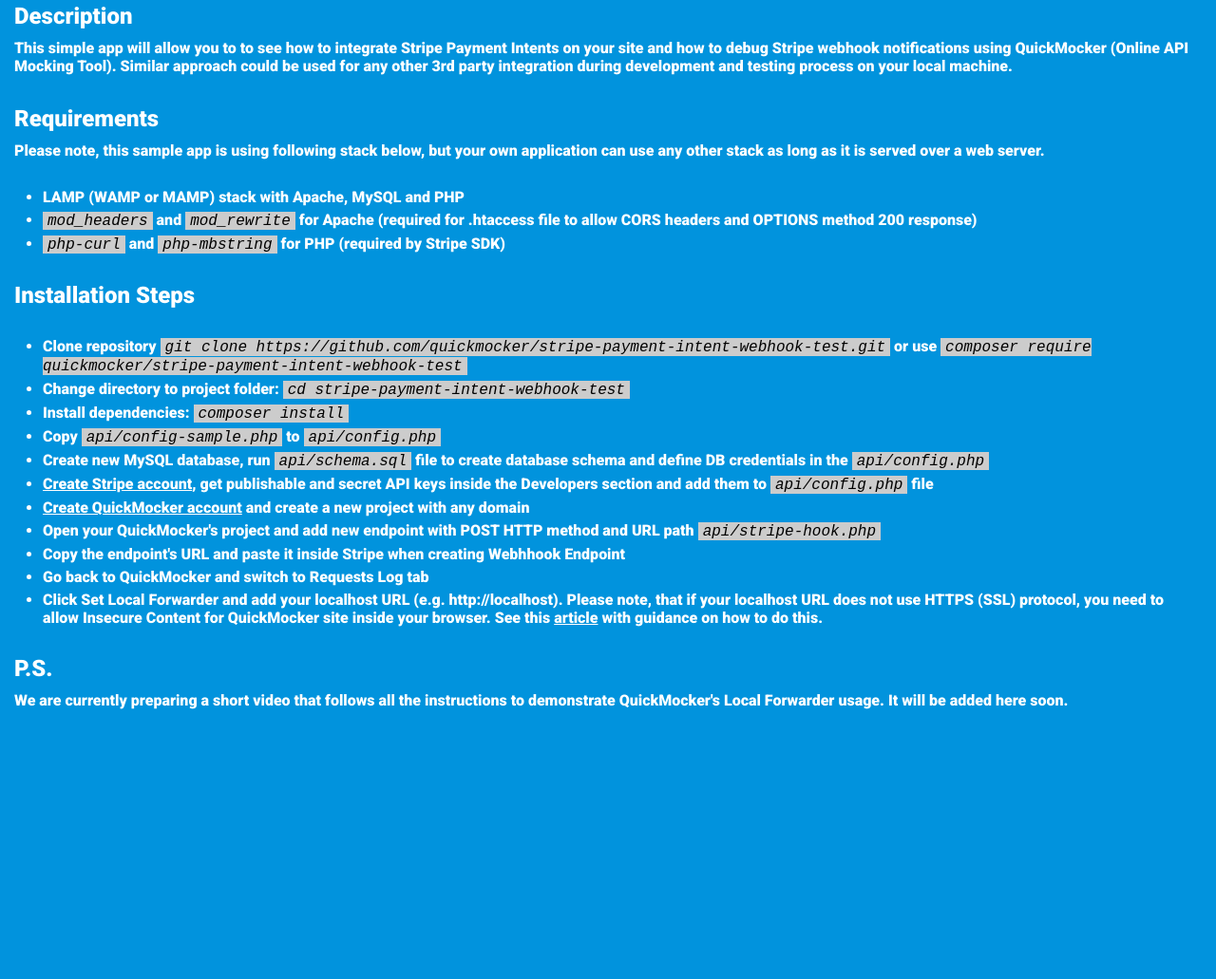
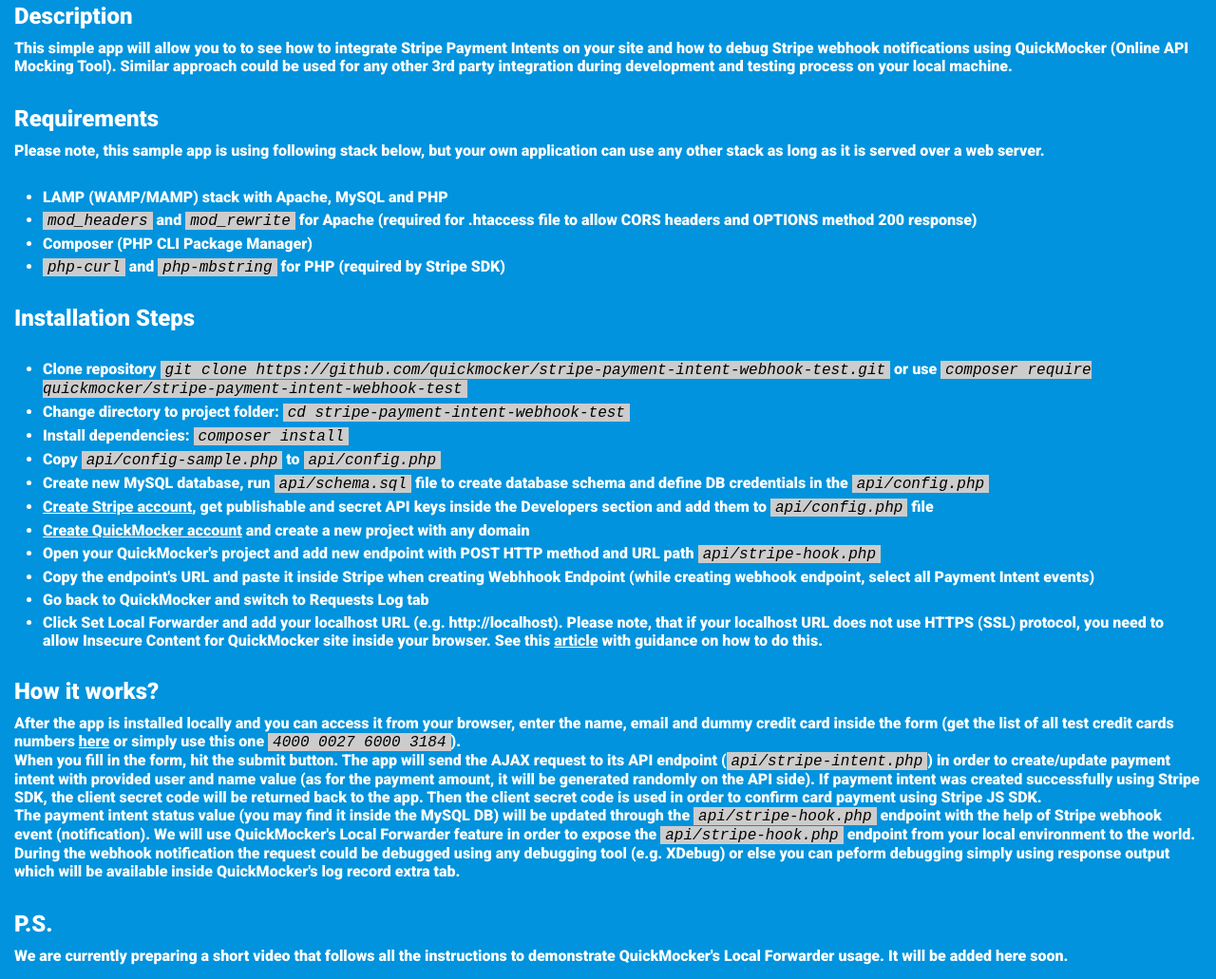
Before and after one commit to quickmocker/stripe-payment-intent-webhook-test, a PHP site: page / in a window 1280 px wide. Shown: the part 530-1561 px from the top of the page at 95% size. Before the commit the page ends 1277 px from the top, so only its background shows below. Run offline with PHP 8.4, Linux system fonts and the light colour scheme; some libraries are stand-ins or nearby versions.

Commit message:
Added composer to requirements.

```diff
--- a/index.php
+++ b/index.php
@@ -48,8 +48,9 @@
     <h2>Requirements</h2>
     <p>Please note, this sample app is using following stack below, but your own application can use any other stack as long as it is served over a web server.</p>
     <ul>
-      <li>LAMP (WAMP or MAMP) stack with Apache, MySQL and PHP</li>
+      <li>LAMP (WAMP/MAMP) stack with Apache, MySQL and PHP</li>
       <li><em>mod_headers</em> and <em>mod_rewrite</em> for Apache (required for .htaccess file to allow CORS headers and OPTIONS method 200 response)</li>
+      <li>Composer (PHP CLI Package Manager)</li>
       <li><em>php-curl</em> and <em>php-mbstring</em> for PHP (required by Stripe SDK)</li>
     </ul>
 
@@ -63,7 +64,7 @@
       <li><a target="blank" href="https://dashboard.stripe.com/register">Create Stripe account</a>, get publishable and secret API keys inside the Developers section and add them to <em>api/config.php</em> file</li>
       <li><a href="https://quickmocker.com/register">Create QuickMocker account</a> and create a new project with any domain</li>
       <li>Open your QuickMocker's project and add new endpoint with POST HTTP method and URL path <em>api/stripe-hook.php</em></li>
-      <li>Copy the endpoint's URL and paste it inside Stripe when creating Webhhook Endpoint</li>
+      <li>Copy the endpoint's URL and paste it inside Stripe when creating Webhhook Endpoint (while creating webhook endpoint, select all Payment Intent events)</li>
       <li>Go back to QuickMocker and switch to Requests Log tab</li>
       <li>
         Click Set Local Forwarder and add your localhost URL (e.g. http://localhost). Please note, that if your localhost URL does not use HTTPS (SSL) protocol,
@@ -73,6 +74,26 @@
       </li>
     </ul>
 
+    <h2>How it works?</h2>
+
+    <p>
+      After the app is installed locally and you can access it from your browser, enter the name, email and dummy credit card inside the form
+      (get the list of all test credit cards numbers <a href="https://stripe.com/docs/testing">here</a> or simply use this one <em>4000 0027 6000 3184</em>).
+    </p>
+    <p>
+      When you fill in the form, hit the submit button. The app will send the AJAX request to its API endpoint (<em>api/stripe-intent.php</em>) in order
+      to create/update payment intent with provided user and name value (as for the payment amount, it will be generated randomly on the API side).
+      If payment intent was created successfully using Stripe SDK, the client secret code will be returned back to the app.
+      Then the client secret code is used in order to confirm card payment using Stripe JS SDK.
+    </p>
+    <p class="mb-5">
+      The payment intent status value (you may find it inside the MySQL DB) will be updated through the <em>api/stripe-hook.php</em> endpoint
+      with the help of Stripe webhook event (notification).
+      We will use QuickMocker's Local Forwarder feature in order to expose the <em>api/stripe-hook.php</em> endpoint from your local
+      environment to the world. During the webhook notification the request could be debugged using any debugging tool (e.g. XDebug) or else
+      you can peform debugging simply using response output which will be available inside QuickMocker's log record extra tab.
+    </p>
+
     <h2>P.S.</h2>
 
     <p>We are currently preparing a short video that follows all the instructions to demonstrate QuickMocker's Local Forwarder usage. It will be added here soon.</p>
```
